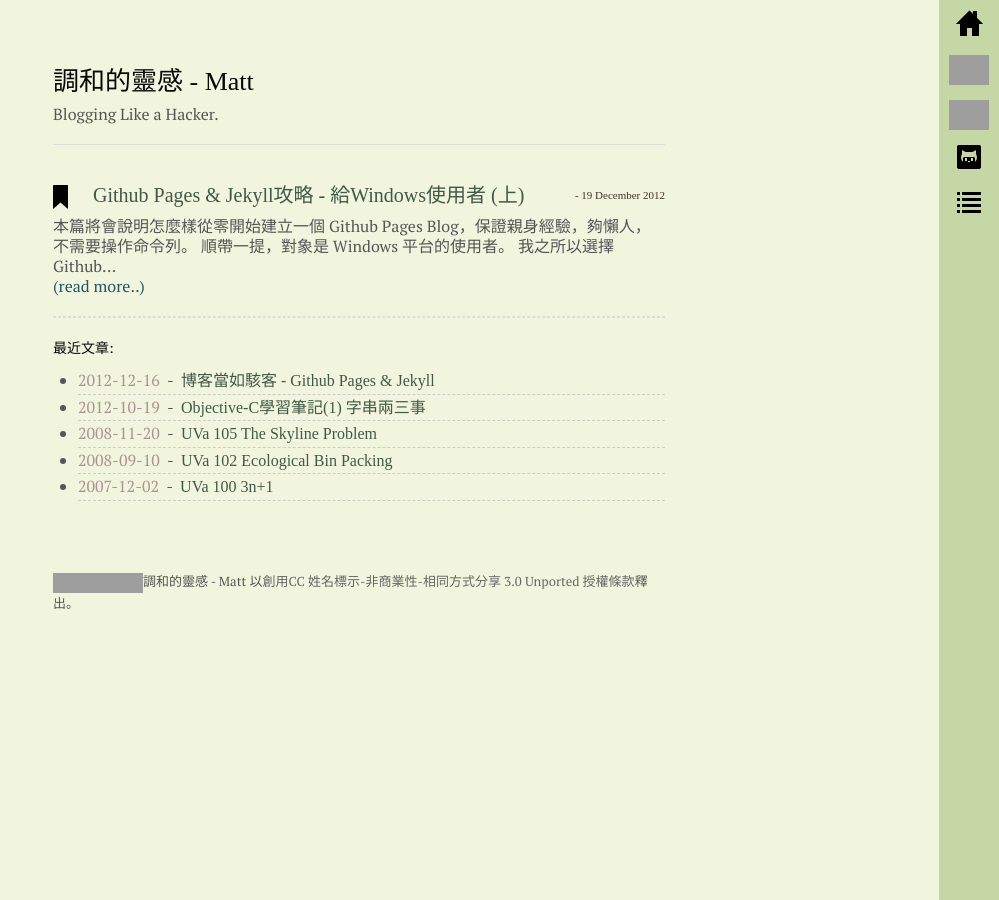
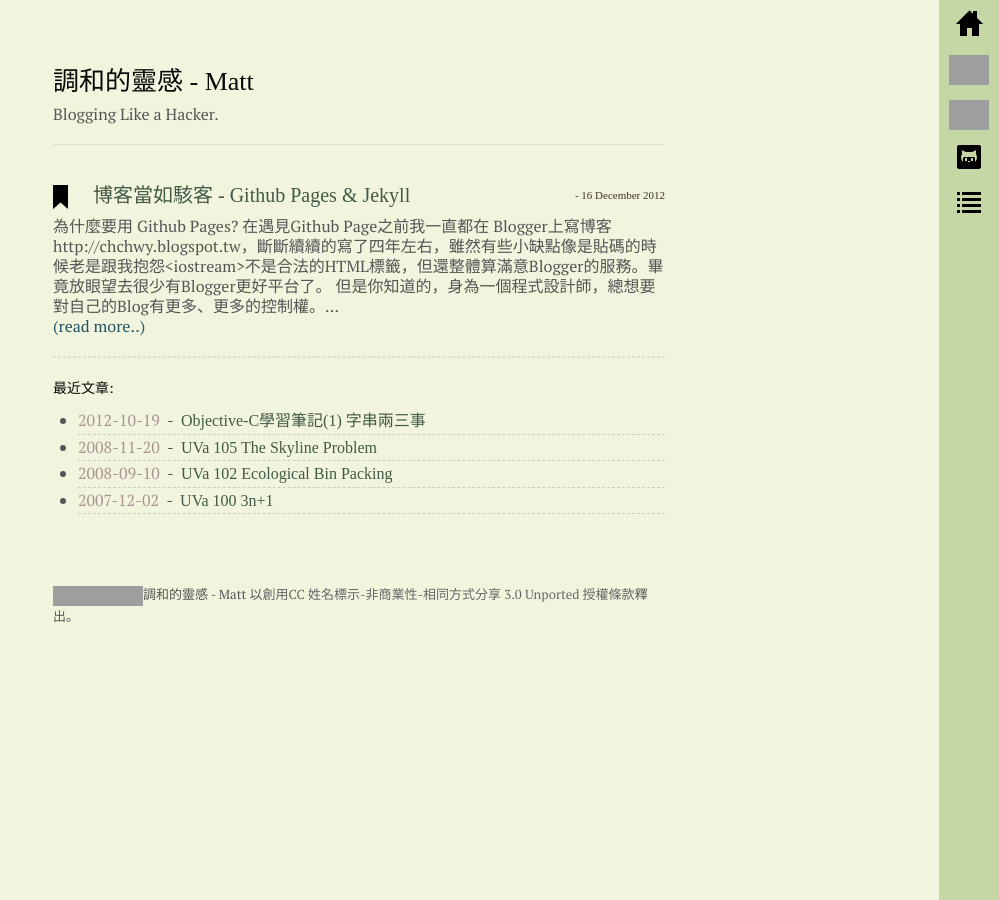
Before and after one commit to sndnvaps/sndnvaps.github.io, a Jekyll site: the page built from index.html, in a window 1280 px wide. Shown: the whole page, without its empty margins (281-1280 px from the left). Built offline with Jekyll 4.4.1, drawn with Linux system fonts in a browser that asks for light colours; nearby versions of some CDN libraries; Markdown is read by kramdown in place of the engine named in the settings; grey boxes are pictures that could not be loaded.

Commit message:
abandone 2 posts

```diff
--- a/_posts/2012-12-19-Github-Pages-Jekyll-for-Windows-Lasy-User-1.md
+++ b/_posts/Abandoned/2012-12-19-Github-Pages-Jekyll-for-Windows-Lasy-User-1.md
@@ -3,16 +3,17 @@ layout: post
 title: "Github Pages & Jekyll攻略 - 給Windows使用者 (上)"
 categories: [Tech]
 tags: [Jekyll]
-published: true
+published: false
 ---
 
-本篇將會說明怎麼樣從零開始建立一個 Github Pages Blog，保證親身經驗，夠懶人，不需要操作命令列。
-順帶一提，對象是 Windows 平台的使用者。
+本篇是我自己從零開始建立一個 Github Pages Blog的親身經驗，保證夠懶人，幾乎不需要操作命令列。
+順帶一提，我自己用的是Windows，所以對象是 Windows 平台的使用者。
 
 我之所以選擇Github ＆ Jekyll作為個人博客的原因 [可以參考這篇文章](http://chchwy.github.com/2012/12/Blogging-Like-a-Hacker-Github-Pages.html)。
 
-要完成本篇教學需要具備的能力只有一個，就是用文字編輯器手動修改 HTML/CSS 的能力，不需要很厲害，但是基本了解是必須的。
-不太清楚什麼是 git 也沒關係，因為沒有複雜的操作，可以慢慢來。
+要走完本篇教學需要具備的能力只有一個，就是用文字編輯器手動修改 HTML/CSS 的能力，
+不需要很厲害，但是基本了解是必須的。
+不太會操作 git 也沒關係，因為沒有複雜的操作，可以慢慢來。
 
 ### 第一步，申請Github帳號 ###
 
@@ -21,24 +22,26 @@ published: true
 
 ### 第二步，安裝Github for Windows的客戶端程式 ####
 
-Github很貼心的為不擅長命令列操作的Windows使用者開發了這個工具「Github for Windows」，極大的降低了在Windows平台上使用git的門檻。
+Github很貼心的為不擅長命令列操作的Windows使用者開發了這個工具「Github for Windows」，很大程度的降低了在Windows平台上使用git的門檻。
+像我自己這種一招半式闖江湖，只會用一些簡單git命令的人，能有這個工具幫助真是再好不過了。
 
 [Github for Windows下載頁面](http://windows.github.com/)，馬上安裝吧。
 
 
 ### 第三步，創建Github Pages版本庫 ####
 
-第一次啟動Github for Windows程式，會要求你輸入Github的帳號與密碼。接著就可以創建Git版本庫了，請按下視窗中央正上方的『+add』進入創建頁面:
+第一次啟動Github for Windows程式，會要求你輸入Github的帳號與密碼。
+接著就可以創建Git版本庫了，請按下視窗中央正上方的『+add』進入創建頁面:
 
 ![Create Reponsitory]({{site.url}}img/001-create-repo.png)
 
-在創建版本庫的頁面中，最重要的是版本庫必須取名為
+在創建版本庫的頁面中，**最重要的是版本庫必須取名為**
 
 > 你的GITHUB帳號.github.com
 
 比方說你的Github帳號叫charlie，那麼版本庫就一定要叫**charlie.github.com**，
-這個特別的命名指明了這個版本庫不是一般的程式專案，而是要拿來當作個人博客的用途，
-版本庫名稱同時也是未來你的博客的訪問網址。
+這個特別的命名規則說明了這個版本庫不是一般的程式專案，而是要拿來當作個人博客的用途，
+而版本庫名稱同時也是未來你的博客的訪問網址。
 Push to github選項記得要勾。按下Create按鈕，版本庫就算創建完成了。
 
 
@@ -52,9 +55,9 @@ Github for Windows視窗中間列出了你目前的版本庫清單，點選小
 
 ![Open in Explorer]({{ site.url }}img/002-open-explorer.png)
 
-你沒看錯，所謂的版本庫也就是一個普通的目錄，你可以往目錄裡面塞任何東西，不過通常塞的是程式專案。
+所謂的版本庫也就是一個普通的目錄，你可以往目錄裡面塞任何東西，通常塞的是程式專案。
 
-現在萬事具備，只欠東風。什麼都有了，就缺內容。
+現在版本庫基本上已經準備好了，萬事具備，只欠東風。什麼都有了，就缺內容。
 往目錄裡添加一個index.html作為網站首頁，檔案內容如下:
 
 {% highlight html %}
```
Also changed, not shown: _posts/Abandoned/2013-01-06-Github-Pages-Jekyll-for-Windows-Lasy-User-2.md (renamed from _posts/2013-01-06-Github-Pages-Jekyll-for-Windows-Lasy-User-2.md, +6 -2 lines).
